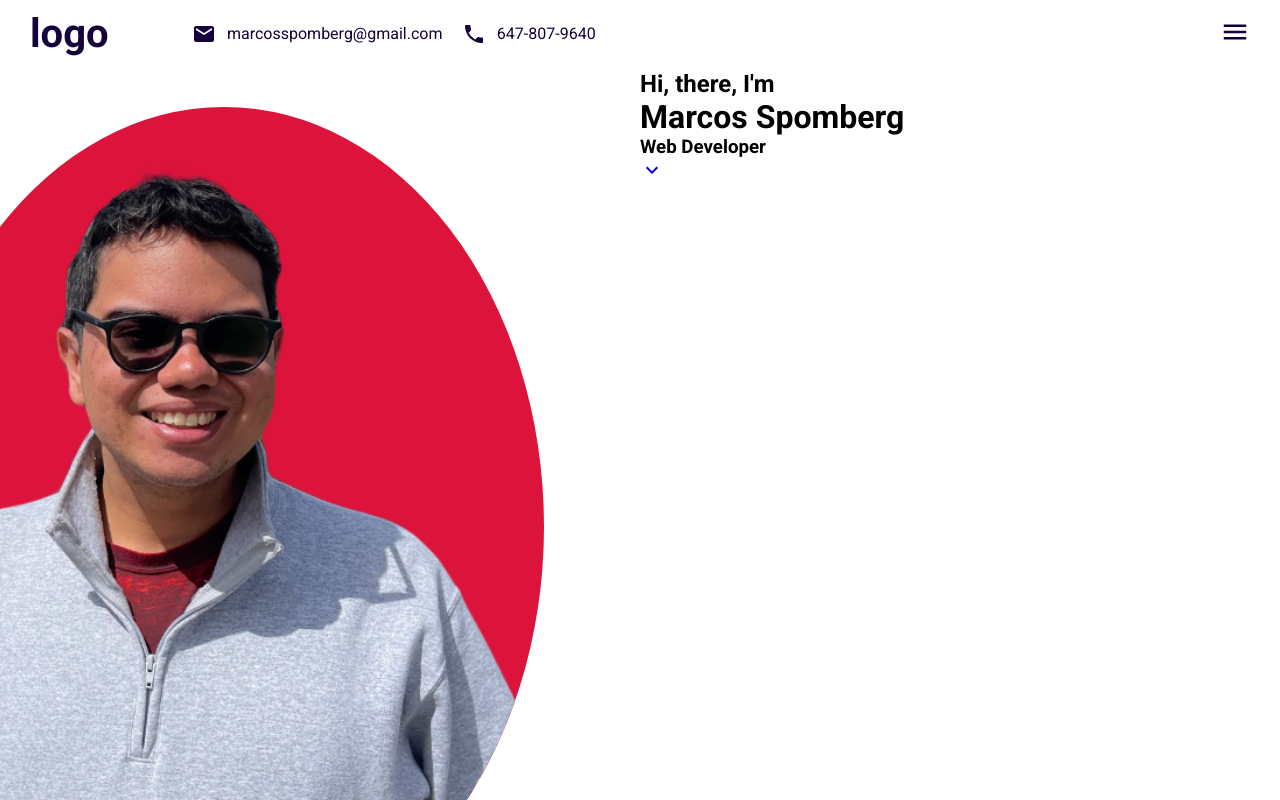
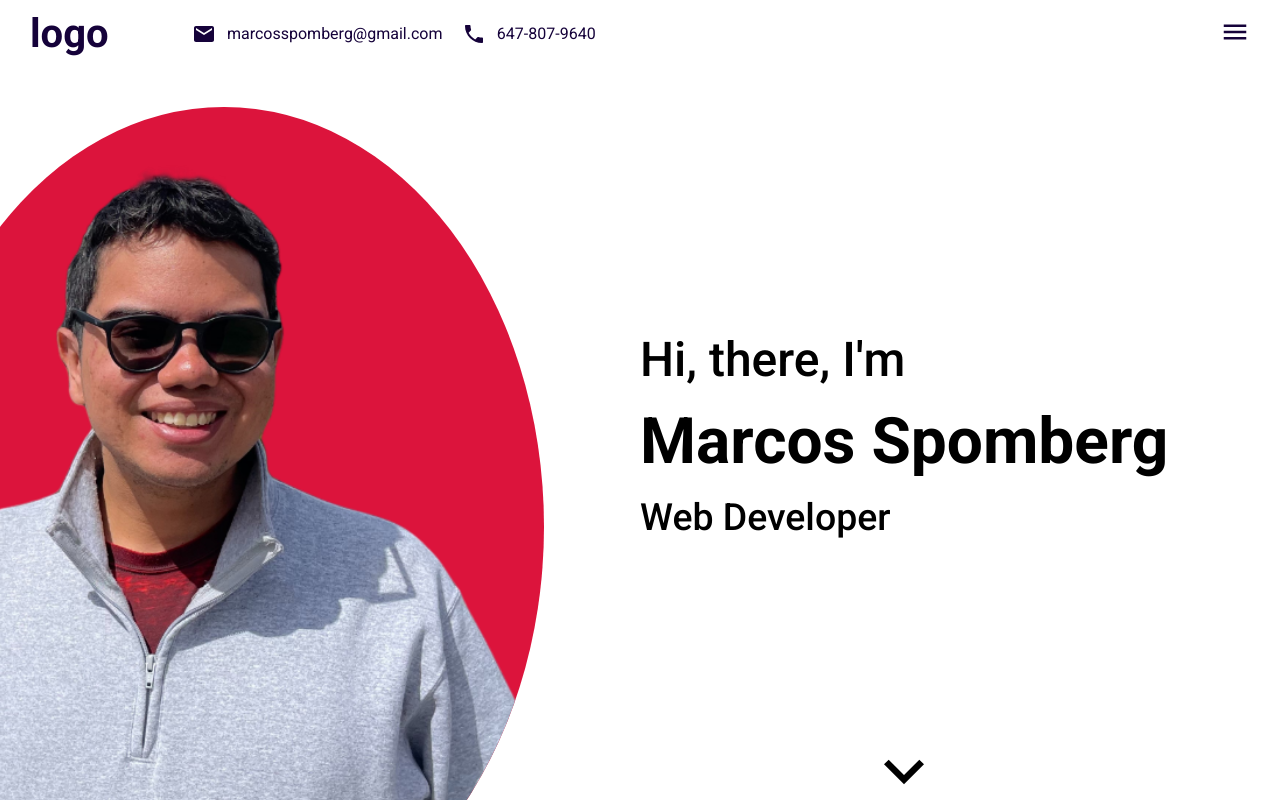
Before and after one commit to spomberg/portfolio, a React (Create React App) app: page / in a window 1280 px wide. Built offline with nearby package versions, Linux system fonts and the light colour scheme.

Commit message:
Add intro text css and set up down arrow button

```diff
--- a/src/components/intro/intro.scss
+++ b/src/components/intro/intro.scss
@@ -29,5 +29,44 @@
 
   .right {
     flex: 0.5;
+    display: flex;
+    flex-direction: column;
+    align-items: flex-start;
+    justify-content: center;
+    position: relative;
+    overflow: hidden;
+
+
+    .wrapper {
+      font-size: xx-large;
+      display: flex;
+      flex-direction: column;
+
+      h2 {
+        margin-bottom: 1rem;
+        font-weight: 500;
+      }
+
+      h1 {
+        margin-bottom: 1rem;
+      }
+
+      h3 {
+        font-weight: 500;
+      }
+    }
+
+    a {
+      position: absolute;
+      bottom: -2%;
+      color: inherit;
+      left: 35%;
+
+      .downArrow {
+        font-size: 5rem;
+        font-weight: 100;
+      }
+    }
+
   }
 }
```
